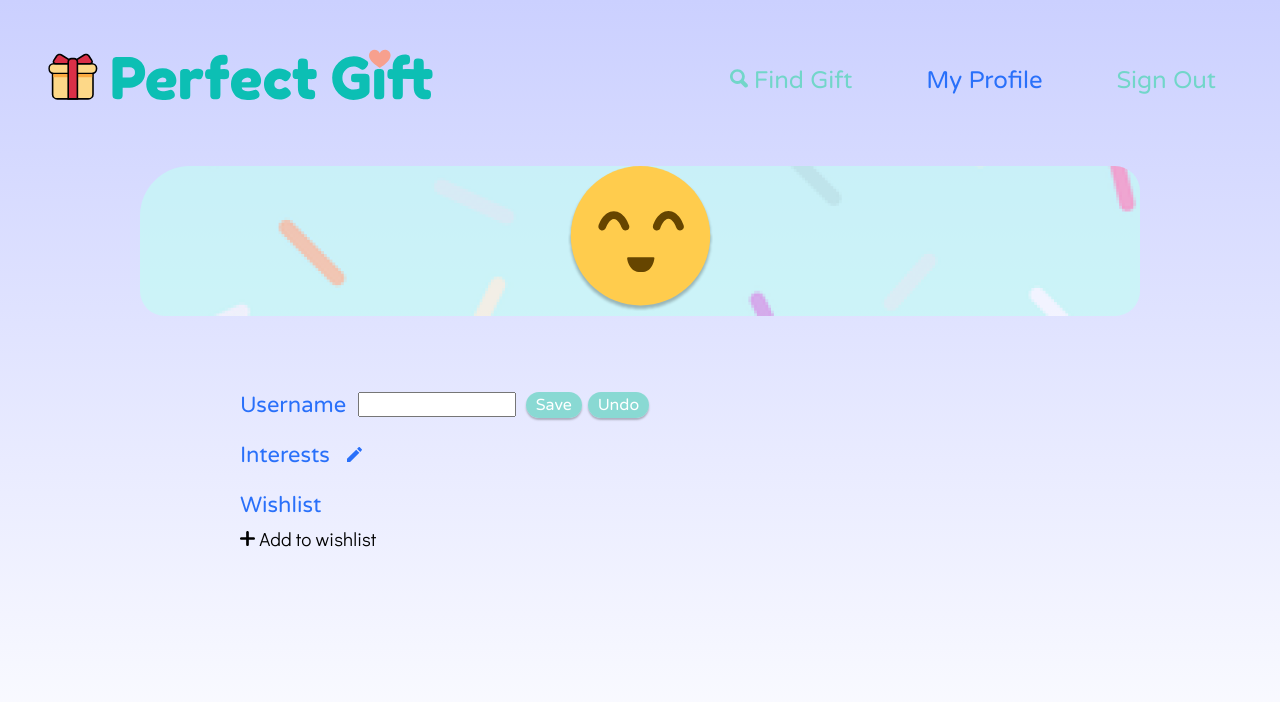
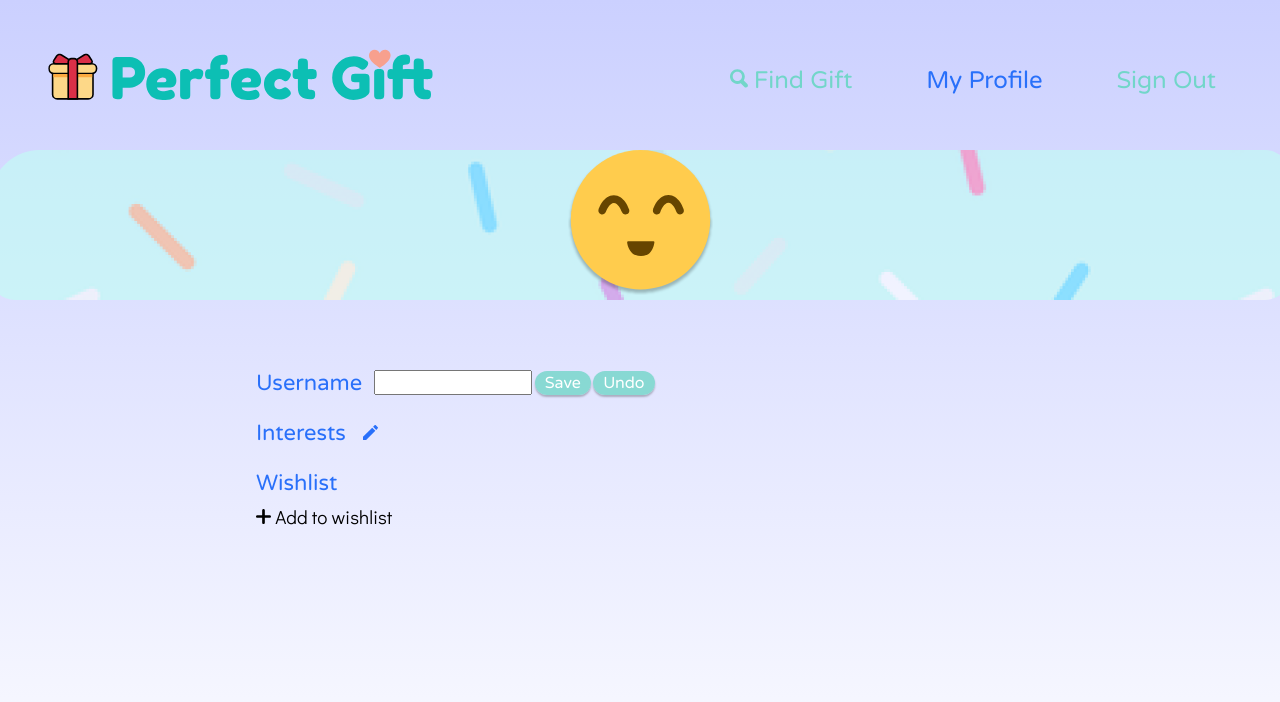
Before and after one commit to venuswku/perfect-gift, a React (Create React App) app: page /profile in a window 1280 px wide. Both pictures are taken after a click on the icon 369 px from the left and 405 px from the top of the page. Shown: the top 702 px of the page. Built offline with nearby package versions, Linux system fonts and the light colour scheme; no server answers.

Commit message:
try to scroll to wishlist popup

```diff
--- a/src/pages/Profile/AddToWishlistPopup.css
+++ b/src/pages/Profile/AddToWishlistPopup.css
@@ -1,10 +1,14 @@
-.wishlist {
+.wishlistItemPopup {
+  display: flex;
+  flex-direction: column;
+  justify-content: center;
   text-align: center;
+  margin-top: 3%;
 }
 
 .addWishlistItemTitle {
   color: rgb(41, 112, 250);
-  margin: 1% 0;
+  margin: 2% 0 0;
 }
 
 .wishlistItemInputBox {
@@ -13,4 +17,15 @@
   padding: 0;
   text-align: center;
   background: white;
+  margin: 1% 0;
 }
+
+.saveUndoButtons {
+  display: flex;
+  flex-direction: row;
+  justify-content: center;
+}
+
+.usernameButton {
+  margin: 1%;
+}
--- a/src/pages/Profile/AddToWishlistPopup.js
+++ b/src/pages/Profile/AddToWishlistPopup.js
@@ -13,26 +13,29 @@ class AddToWishlistPopup extends React.Component {
 
     this.handleSubmit = this.handleSubmit.bind(this);
     this.handleChange = this.handleChange.bind(this);
-
+    this.handleUndo = this.handleUndo.bind(this);
   }
 
   handleSubmit(event) {
+    // only add item to wishlist if it has at least 1 non-whitespace character
+    if (((/\S/.test(this.state.WLGiftToStore))) && (this.state.WLGiftToStore !== "")) {
       console.log("Frontend: We are going to request to store the wishlist gift.");
       event.preventDefault();
       axios.post("http://localhost:3010/v0/storeWLGift", [this.state])
       .then(response => {
         console.log('===================')
         console.log("Frontend: We have successfully stored the wishlist gift into our database.")
-      console.log(this.props)
+        // console.log(this.props)
         console.log(response)
-      console.log(this.state.WLGiftToStore)
-      //this.setState({wlresponse: newParent})
-      this.props.updateWishlist(this.state.WLGiftToStore)
+        // console.log(this.state.WLGiftToStore)
+        this.props.updateWishlist(this.state.WLGiftToStore);
+        this.props.toggle();
         console.log('===================')
       }).catch(error => {
         console.log("There was an error when trying to store the wishlist gift into the database")
         console.log(error)
-    })
+      });
+    }
   }
 
   handleChange(event) {
@@ -43,15 +46,23 @@ class AddToWishlistPopup extends React.Component {
     event.preventDefault();
   }
 
+  handleUndo() {
+    this.props.toggle();
+  }
+
   render() {
     return (
-      <div className="wishlist">
+      <div className="wishlistItemPopup">
         <p className="addWishlistItemTitle">What item would you want as a gift?</p>
         <form onSubmit={this.handleSubmit}>
           <span>
             <input type="text" value ={this.WLGiftToStore} placeholder="Enter wishlist item here" onChange={this.handleChange} className="wishlistItemInputBox"/>
           </span>
         </form>
+        <div className="saveUndoButtons">
+          <button onClick={this.handleSubmit} className="usernameButton">Save</button>
+          <button onClick={this.handleUndo} className="usernameButton">Undo</button>
+        </div>
       </div>
     );
   }
--- a/src/pages/Profile/Profile.css
+++ b/src/pages/Profile/Profile.css
@@ -1,34 +1,24 @@
 .Profile {
-  width: 90%;
   overflow-x: hidden;
   min-height: 100vh;
+  padding-bottom: 5%;
+  background: linear-gradient(180deg, rgb(203,208,255,1) 0%, rgba(255, 255, 255, 0) 100%), #FFFFFF;
 }
 
-/* for the whole page */
-.profileHeader {
-  position: absolute;
-  left: 0%;
-  right: 0%;
-  top: 0%;
-  bottom: 0%;
-
+.profileContent {
+  padding-top: 150px;
+  font-family: "Varela Round";
+  font-size: 20px;
   display: flex;
   flex-direction: column;
+  justify-content: center;
   align-items: center;
-  padding: 10px;
-
-  background: linear-gradient(180deg, rgb(203,208,255,1) 0%, rgba(255, 255, 255, 0) 100%), #FFFFFF;
-
-  font-family: "Varela Round";
-  font-size: 20px;
 }
 
 /* for the profile pic + background */
-.profileBackground {
-  position: relative;
-  width: 1000px;
+.profilePicBackground {
+  width: 1300px;
   height: 150px;
-  top: 20%;
   background: url(../../images/profile_pic_background.png);
   border-radius: 25px;
   text-align: center;
@@ -36,9 +26,7 @@
 
 /* name + interests + wishlist */
 .profileInfo {
-  position: relative;
-  top: 160px;
-  width: 800px;
+  width: 60%;
   text-align: left;
 }
 
@@ -98,7 +86,6 @@
   display: inline-block;
   white-space: nowrap;
   padding: 2px 10px;
-  cursor: pointer;
 }
 
 .usernameButton:hover {
--- a/src/pages/Profile/Profile.js
+++ b/src/pages/Profile/Profile.js
@@ -48,6 +48,9 @@ class Profile extends Component {
             wlresponse: [],
         };
 
+        /* For scrolling wishlist popup into view. */
+        // this.wishlistPopupRef = React.createRef();
+
         /* Binding functions allows it to access component attributes (e.g. this.props, this.state). */
         this.handleUsernameChange = this.handleUsernameChange.bind(this);
         this.handleEdit = this.handleEdit.bind(this);
@@ -55,6 +58,8 @@ class Profile extends Component {
         this.toggleQuestionnairePopup = this.toggleQuestionnairePopup.bind(this);
         this.handleInterestChange = this.handleInterestChange.bind(this);
         this.deleteInterest = this.deleteInterest.bind(this);
+        // this.scrollToWishlistPopup = this.scrollToWishlistPopup.bind(this);
+        this.togglePopupWL = this.togglePopupWL.bind(this);
         this.updateWL = this.updateWL.bind(this);
         this.deleteWLItem = this.deleteWLItem.bind(this);
     }
@@ -65,26 +70,6 @@ class Profile extends Component {
 
     handleEdit() {
         this.setState({ mode: 'edit' });
-    }
-
-    // Updates the wishlist to show new item
-    updateWL(new_item) {
-        //console.log(old_wlresponse)
-        let old_wlresponse = this.state.wlresponse
-        //console.log(old_wlresponse)
-        //let new_wlreponse = old_wlresponse.push(new_item)
-        old_wlresponse.push(new_item)
-        this.setState({wlresponse : old_wlresponse})
-    }
-
-    // Deletes an item from the wishlist in the frontend UI
-    deleteWLItem(removed_item) {
-        let old_wlresponse = this.state.wlresponse;
-        let new1 = old_wlresponse.filter(e => e !== removed_item);
-        console.log('..............................')
-        console.log(old_wlresponse)
-        console.log('..............................')
-        this.setState({wlresponse: new1})
     }
 
     handleSave() {
@@ -108,6 +93,44 @@ class Profile extends Component {
                     console.log(res);
                 })
             this.setState({ username: this.state.newUsername, mode: 'view' });
+        }
+    }
+
+    // show/hide textbox to edit username
+    renderInputField() {
+        if (this.state.mode === 'view') {
+            return this.state.username;
+        } else {
+            // display newUsername as user is editing it
+            return (
+                <span>
+                    <input
+                        onChange={this.handleUsernameChange}
+                        value={this.state.newUsername}
+                        className='editUsernameTextbox'
+                    />
+                </span>
+            );
+        }
+    }
+
+    // Shows edit or save & undo button for modifying username.
+    renderButton() {
+        if (this.state.mode === 'view') {
+            return (
+                <EditButton onClick={this.handleEdit} className="editUsernameButton"/>
+            );
+        } else {
+            return (
+                <div className="saveUndoButtons">
+                    <button onClick={this.handleSave} className="usernameButton">
+                        Save
+                    </button>
+                    <button onClick={this.handleSave} className="usernameButton">
+                        Undo
+                    </button>
+                </div>
+            );
         }
     }
 
@@ -157,49 +180,35 @@ class Profile extends Component {
         });
     }
 
+    /* Scrolls down to wishlist popup when user wants to add new wishlist item. */
+    // scrollToWishlistPopup = () =>
+
     /* Opens or closes popup for adding to your wishlist (Wishlist secion). */
     togglePopupWL = () => {
-        this.setState({
-         showWishlistPopup: !this.state.showWishlistPopup
-        });
+        this.setState({ showWishlistPopup: !this.state.showWishlistPopup });
+        // const wishlistPopupSection = document.querySelector( 'add-wishlist' );
+        // wishlistPopupSection.scrollIntoView( { behavior: 'smooth', block: 'start' } );
+        // wishlistPopupRef.current.scrollIntoView();
     };
 
-    // show/hide textbox to edit username
-    renderInputField() {
-        if (this.state.mode === 'view') {
-            return this.state.username;
-        } else {
-            // display newUsername as user is editing it
-            return (
-                <span>
-                    <input
-                        onChange={this.handleUsernameChange}
-                        value={this.state.newUsername}
-                        className='editUsernameTextbox'
-                    />
-                </span>
-            );
-        }
+    // Updates the wishlist to show new item
+    updateWL(new_item) {
+        //console.log(old_wlresponse)
+        let old_wlresponse = this.state.wlresponse
+        //console.log(old_wlresponse)
+        //let new_wlreponse = old_wlresponse.push(new_item)
+        old_wlresponse.push(new_item)
+        this.setState({wlresponse : old_wlresponse})
     }
 
-    // Shows edit or save & undo button for modifying username.
-    renderButton() {
-        if (this.state.mode === 'view') {
-            return (
-                <EditButton onClick={this.handleEdit} className="editUsernameButton"/>
-            );
-        } else {
-            return (
-                <div className="saveUndoButtons">
-                    <button onClick={this.handleSave} className="usernameButton">
-                        Save
-                    </button>
-                    <button onClick={this.handleSave} className="usernameButton">
-                        Undo
-                    </button>
-                </div>
-            );
-        }
+    // Deletes an item from the wishlist in the frontend UI
+    deleteWLItem(removed_item) {
+        let old_wlresponse = this.state.wlresponse;
+        let new1 = old_wlresponse.filter(e => e !== removed_item);
+        console.log('..............................')
+        console.log(old_wlresponse)
+        console.log('..............................')
+        this.setState({wlresponse: new1})
     }
 
     componentDidMount() {
@@ -300,7 +309,7 @@ class Profile extends Component {
             return displayQResponses;
         });
 
-        // Setting up wishlist items
+        // Displays wishlist items.
         const wl_response = this.state.wlresponse;
         const displaywishlist = [];
         for (let i in wl_response) {
@@ -311,9 +320,9 @@ class Profile extends Component {
             <div className="Profile">
                 <Navbar />
                 {this.state.showQuestionnairePopup ? <EditInterestsPopup toggle={this.toggleQuestionnairePopup} userInfo={this.state} editInterest={this.handleInterestChange} /> : null}
-                <header className='profileHeader'>
+                <div className='profileContent'>
                     {/* profile background + pic */}
-                    <div className='profileBackground'>
+                    <div className='profilePicBackground'>
                         <ProfilePic />
                     </div>
                     <div className='profileInfo'>
@@ -336,13 +345,12 @@ class Profile extends Component {
                         <div className="wishlistWrapper">
                             <span className='topicFont'>Wishlist</span>
                             <div className="list">{displaywishlist}</div>
-                            {this.state.showWishlistPopup ? <AddToWishlistPopup toggle={this.togglePopupWL} username={this.state.username} updateWishlist={this.updateWL}/> : null}
-                            <span className='addToWishlist' onClick={this.togglePopupWL} ><AddButton/>&nbsp;Add to wishlist</span>
+                            {this.state.showWishlistPopup ? <AddToWishlistPopup toggle={this.togglePopupWL} username={this.state.username} updateWishlist={this.updateWL} ref={(el) => (this.wishlistPopupSection = el)}/> : null}
+                            <span className='addToWishlist' onClick={this.togglePopupWL}><AddButton/>&nbsp;Add to wishlist</span>
                         </div>
                     </div>
-                </header>
+                </div>
             </div>
-
         );
     }
 }
```
Lines whose indentation alone changed are shown as unchanged.
